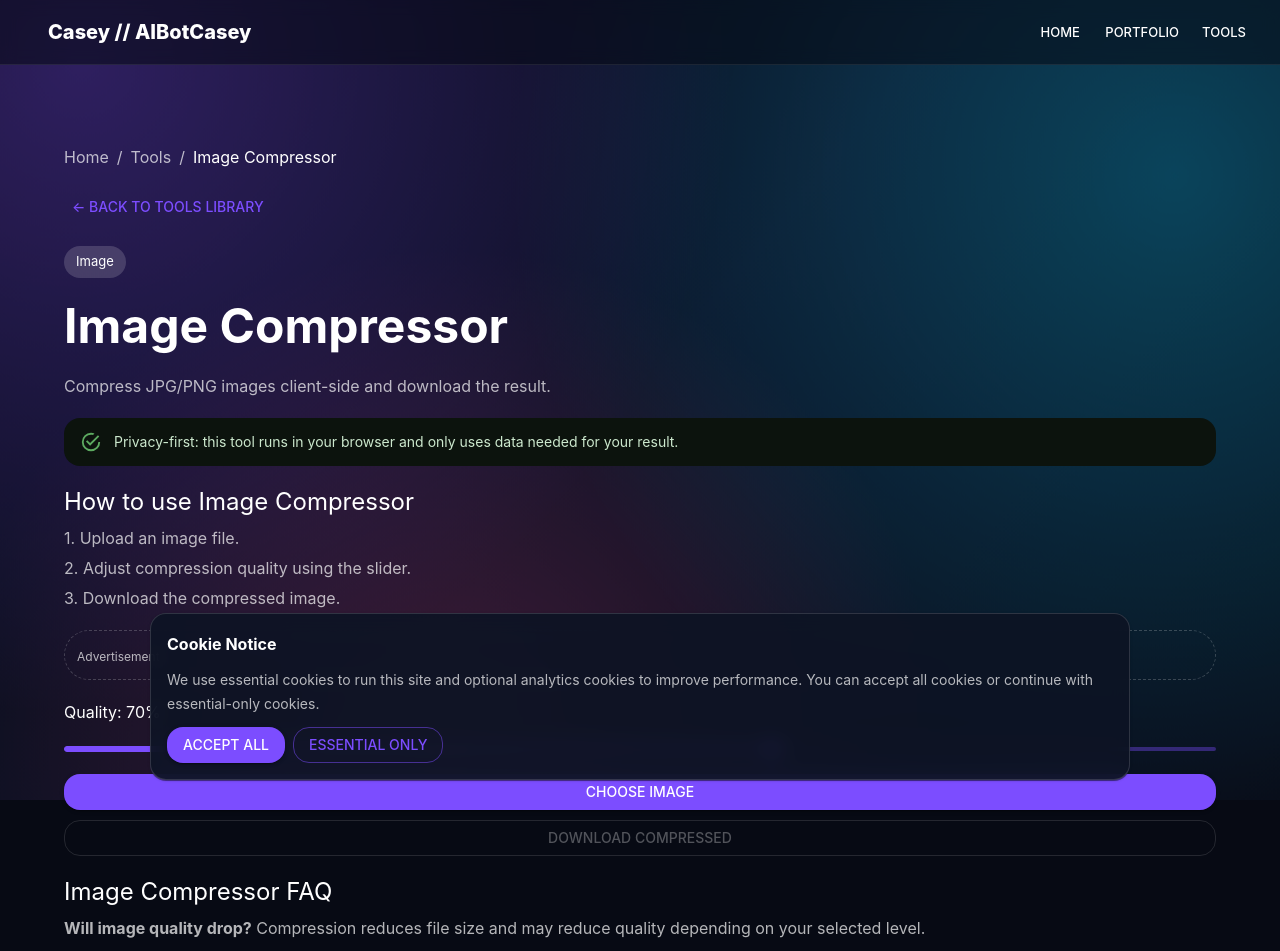
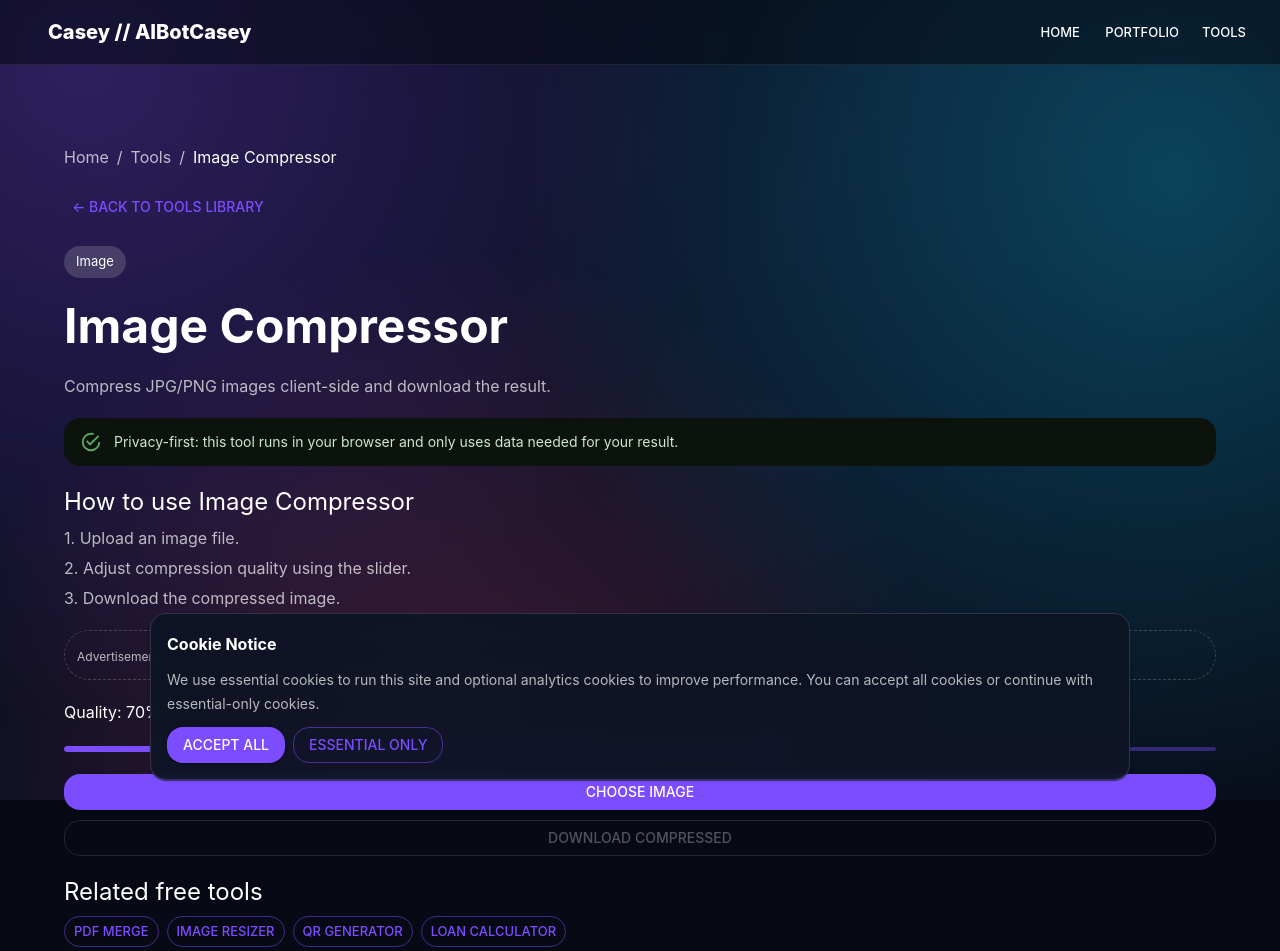
Before and after one commit to AIBotCasey/casey-pages, a React (Vite) app: page /tools/image-compressor in a window 1280 px wide. Shown: the top 951 px of the page. Built offline with nearby package versions, Linux system fonts and the light colour scheme; some icons are missing.

Commit message:
Improve tools SEO interlinking and split tool routes for faster loads

```diff
--- a/src/App.jsx
+++ b/src/App.jsx
@@ -1,3 +1,4 @@
+import { lazy, Suspense } from 'react'
 import { BrowserRouter, Navigate, Route, Routes } from 'react-router-dom'
 import { Analytics } from '@vercel/analytics/react'
 import Layout from './components/Layout'
@@ -8,9 +9,10 @@ import PortfolioPage from './pages/PortfolioPage'
 import MoneyHomePage from './pages/MoneyHomePage'
 import MoneyBlogPage from './pages/MoneyBlogPage'
 import MoneyStartHerePage from './pages/MoneyStartHerePage'
-import ToolsLibraryPage from './pages/ToolsLibraryPage'
-import ToolPage from './pages/ToolPage'
 import { isMoneySubdomain } from './utils/siteMode'
+
+const ToolsLibraryPage = lazy(() => import('./pages/ToolsLibraryPage'))
+const ToolPage = lazy(() => import('./pages/ToolPage'))
 
 export default function App() {
   const moneySite = isMoneySubdomain()
@@ -25,8 +27,8 @@ export default function App() {
           <Route path="/start-here" element={moneySite ? <MoneyStartHerePage /> : <Navigate to="/" replace />} />
           <Route path="/posts/:slug" element={<PostPage />} />
           {!moneySite ? <Route path="/projects/:slug" element={<ProjectPage />} /> : null}
-          {!moneySite ? <Route path="/tools" element={<ToolsLibraryPage />} /> : null}
-          {!moneySite ? <Route path="/tools/:slug" element={<ToolPage />} /> : null}
+          {!moneySite ? <Route path="/tools" element={<Suspense fallback={null}><ToolsLibraryPage /></Suspense>} /> : null}
+          {!moneySite ? <Route path="/tools/:slug" element={<Suspense fallback={null}><ToolPage /></Suspense>} /> : null}
         </Routes>
       </Layout>
       <Analytics />
--- a/src/pages/ToolPage.jsx
+++ b/src/pages/ToolPage.jsx
@@ -3,7 +3,7 @@ import { useState, useEffect } from 'react'
 import QRCode from 'qrcode'
 import { PDFDocument } from 'pdf-lib'
 import { Link as RouterLink, useParams } from 'react-router-dom'
-import { getTool } from '../data/tools'
+import { getTool, tools } from '../data/tools'
 import { setPageSeo, SITE_URL } from '../utils/seo'
 import AdblockGate from '../components/AdblockGate'
 
@@ -251,6 +251,7 @@ function PdfMerge() {
 export default function ToolPage() {
   const { slug } = useParams()
   const tool = getTool(slug)
+  const relatedTools = tools.filter((t) => t.slug !== slug).slice(0, 4)
 
   useEffect(() => {
     if (!tool) return
@@ -335,6 +336,17 @@ export default function ToolPage() {
       </AdblockGate>
 
       <Box>
+        <Typography variant="h5" sx={{ mb: 1 }}>Related free tools</Typography>
+        <Stack direction="row" spacing={1} flexWrap="wrap" useFlexGap>
+          {relatedTools.map((item) => (
+            <Button key={item.slug} size="small" variant="outlined" component={RouterLink} to={`/tools/${item.slug}`}>
+              {item.name}
+            </Button>
+          ))}
+        </Stack>
+      </Box>
+
+      <Box>
         <Typography variant="h5" sx={{ mb: 1 }}>{tool.name} FAQ</Typography>
         <Stack spacing={1}>
           {(tool.faqs || []).map((faq) => (
```
